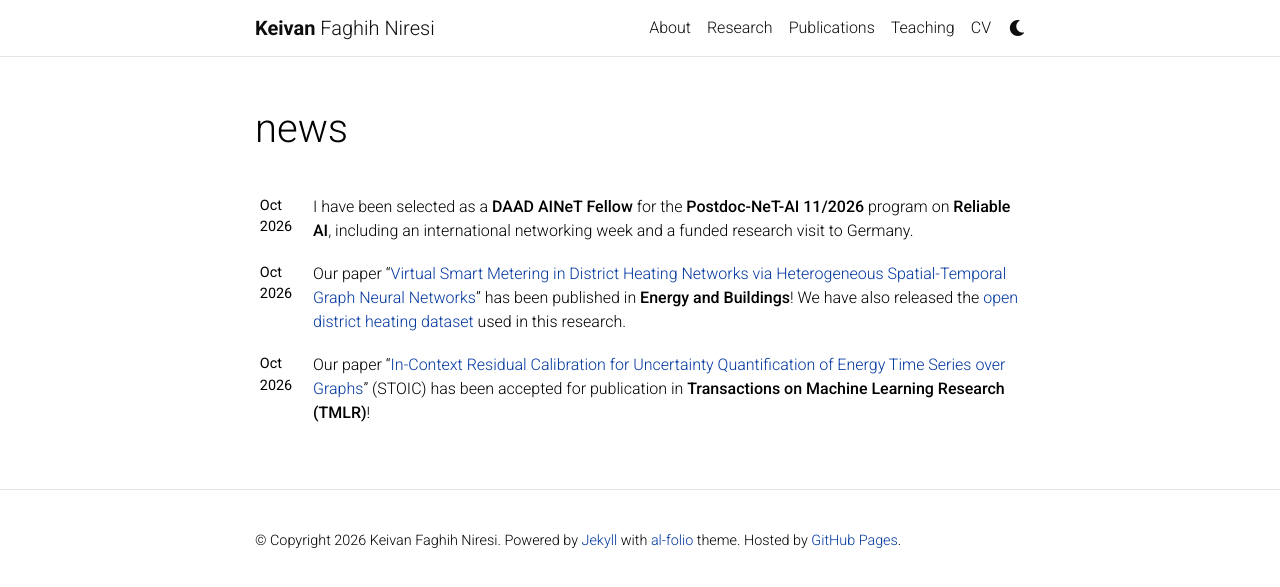
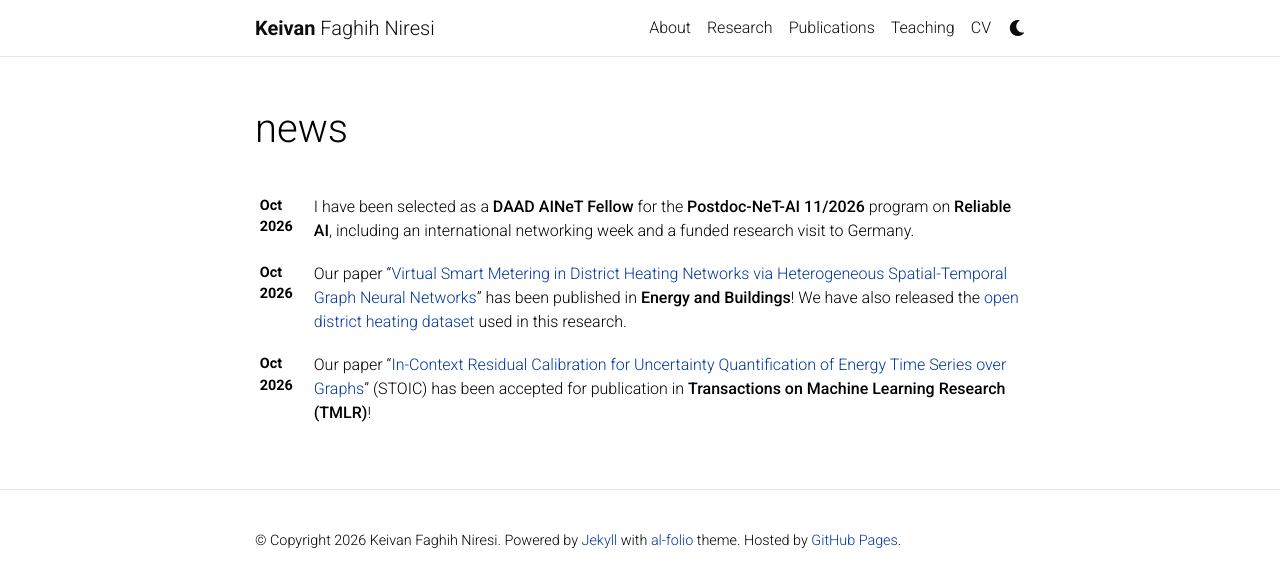
Before and after one commit to Keiv4n/keiv4n.github.io, a Jekyll site: the page built from news.html, in a window 1280 px wide. Shown: the top 587 px of the page. Built offline with Jekyll 4.4.1, drawn with Linux system fonts in a browser that asks for light colours; full-size pictures stand in for the smaller copies a plugin makes; comment, search, counter and statistics services are not loaded; a style sheet for code colours, icons or effects is not loaded.

Commit message:
Bold news dates

```diff
--- a/_sass/_base.scss
+++ b/_sass/_base.scss
@@ -744,6 +744,10 @@ progress {
      height: inherit;
  }
 
+.news table th {
+  font-weight: 700;
+}
+
 @media (max-width: 768px) {
   .news-scroll {
     max-height: 50vh !important;
```
